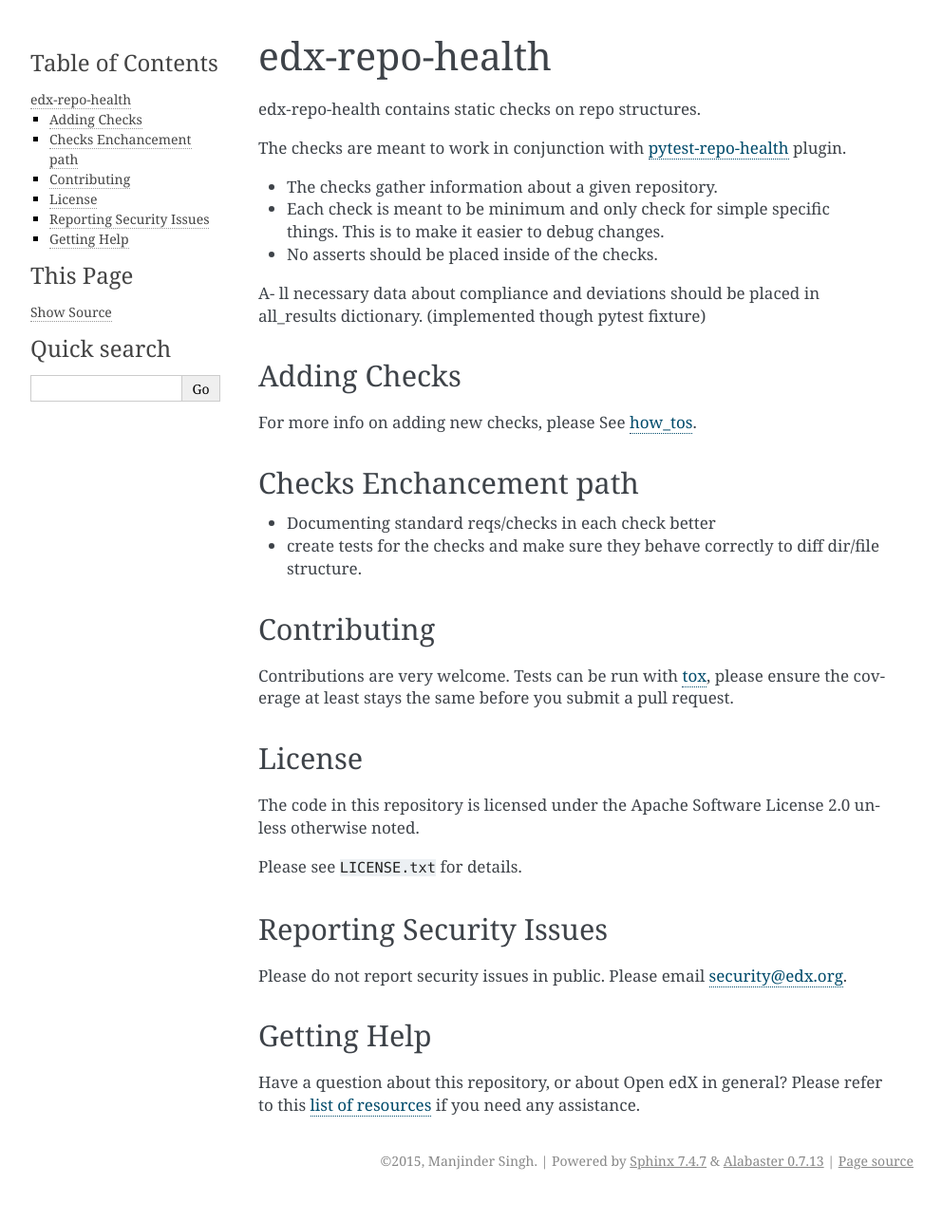
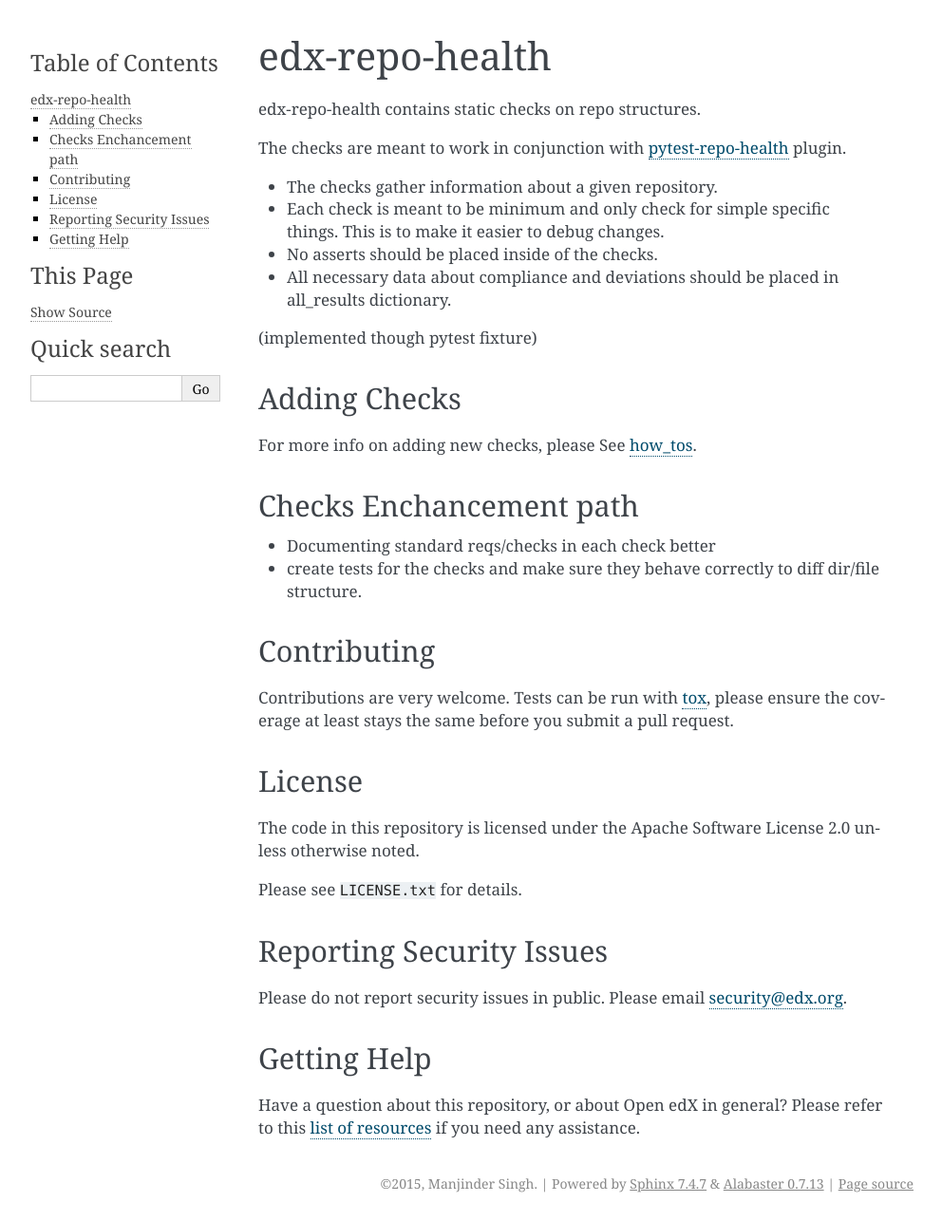
Before and after one commit to openedx/edx-repo-health, a Sphinx documentation site: the page built from docs/readme.rst, in a window 1280 px wide. Shown: the whole page at 95% size, without its empty margins (148-1140 px from the left). Built offline with Sphinx 7.4.7, drawn with Linux system fonts in a browser that asks for light colours; pages that are not in the unit, such as notebooks, are missing from menus; before the commit the page ends 1262 px from its top, so only the background shows below that.

Commit message:
Fixing typos

```diff
--- a/README.rst
+++ b/README.rst
@@ -10,7 +10,7 @@
 - The checks gather information about a given repository.
 - Each check is meant to be minimum and only check for simple specific things. This is to make it easier to debug changes.
 - No asserts should be placed inside of the checks.
-A- ll necessary data about compliance and deviations should be placed in all_results dictionary.
+- All necessary data about compliance and deviations should be placed in all_results dictionary.
 (implemented though pytest fixture)
 
 Adding Checks
@@ -52,7 +52,7 @@
 
 .. _list of resources: https://open.edx.org/getting-help
 .. _pytest-repo-health: https://github.com/edx/pytest-repo-health
-.. _how_tos: https://github.com/edx/edx-repo-health/how_tos/ADD_CHECKS.rst
+.. _how_tos: https://github.com/edx/edx-repo-health/blob/msingh/docs/docs/how_tos/ADD_CHECKS.rst
 .. _`file an issue`: https://github.com/edx/edx-repo-health/issues
 .. _`pytest`: https://github.com/pytest-dev/pytest
 .. _`tox`: https://tox.readthedocs.io/en/latest/
--- a/docs/how_tos/ADD_CHECKS.rst
+++ b/docs/how_tos/ADD_CHECKS.rst
@@ -72,9 +72,8 @@
 
 Example
 -------
-In the example below, the decorator add_key_to_metadata assumes the doc string is the info about the key "upgrade".
+In the example below, the decorator add_key_to_metadata assumes the doc string is the info about the key "upgrade"::
 
-::
     @add_key_to_metadata((module_dict_key, "upgrade"))
     def check_has_upgrade(makefile, all_results):
         """
```
